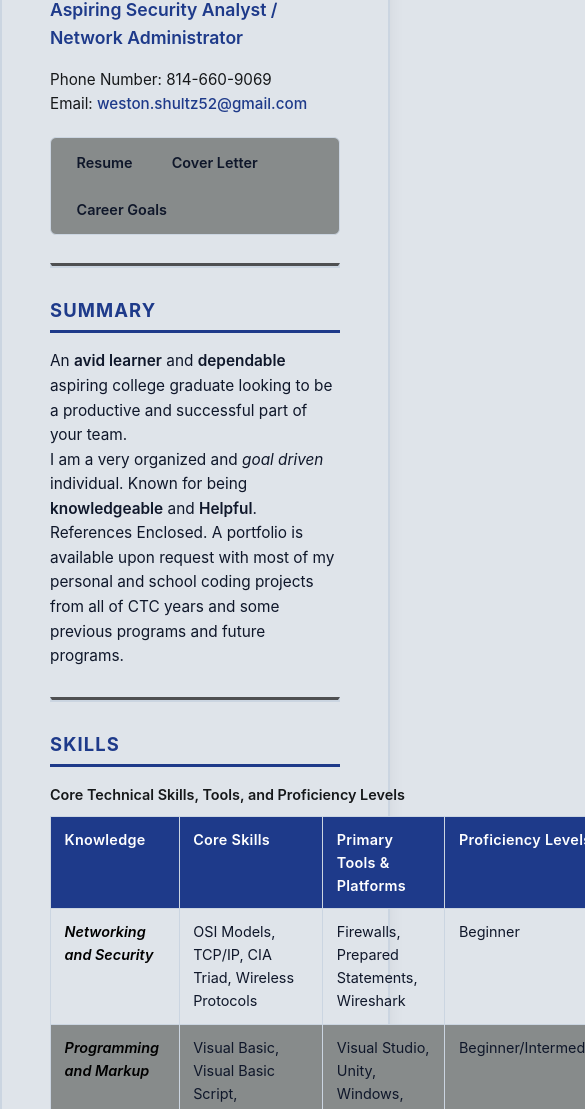
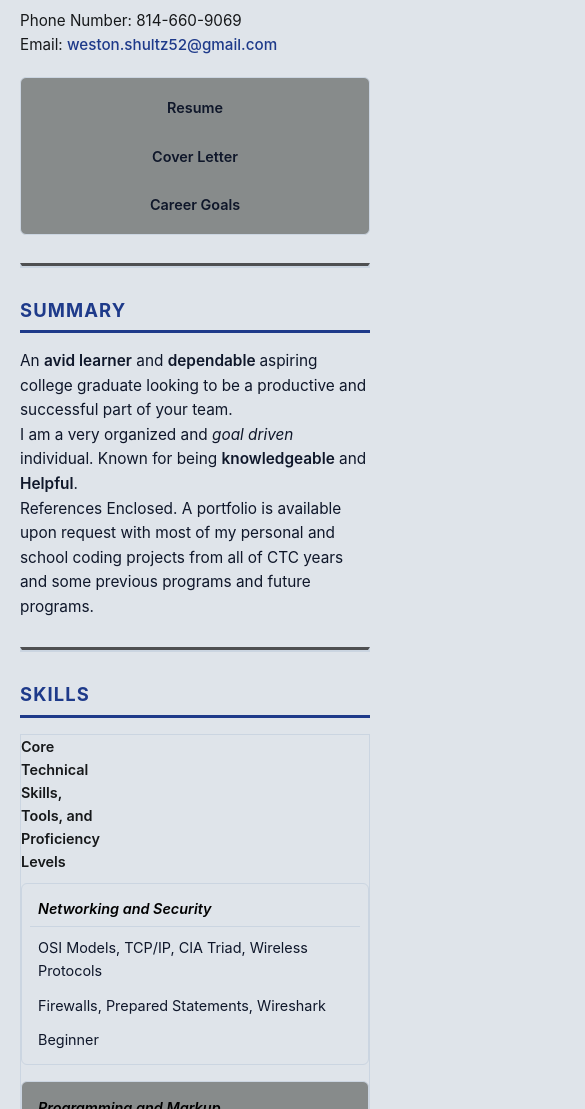
Before and after one commit to deadpolicy/PA, a plain HTML site: page Resume.html in a window 390 px wide. Shown: the part 126-1235 px from the top of the page, 585 px wide, since content can reach past the window. Drawn offline with Linux system fonts and the light colour scheme.

Commit message:
Mobile friendly adjustments were made

```diff
--- a/style.css
+++ b/style.css
@@ -1,4 +1,3 @@
-
 :root
 {
   --bg-page: #dfe4ea;
@@ -33,14 +32,12 @@ body
   box-shadow: 0 4px 16px rgba(15, 23, 42, 0.06);
 }
 
-
 hr
 {
   border: 2px solid var(--border-color);
   border-top: 3px solid rgba(0, 0, 0, 0.651);
   margin: 1.75rem 0;
 }
-
 
 header
 {
@@ -61,6 +58,7 @@ header p
   margin-top: 0.4rem;
   font-size: 0.95rem;
   color: var(--text-muted);
+  overflow-wrap: break-word;
 }
 
 header p span
@@ -83,7 +81,6 @@ header a:hover
 {
   text-decoration: underline;
 }
-
 
 nav
 {
@@ -122,7 +119,6 @@ nav li a:hover
   text-decoration: none;
 }
 
-
 section h2
 {
   font-size: 1.15rem;
@@ -145,7 +141,6 @@ strong
   color: var(--text-main);
   font-weight: 600;
 }
-
 
 table
 {
@@ -196,7 +191,6 @@ tbody tr:hover
   background-color: var(--accent-light);
 }
 
-
 article
 {
   margin-bottom: 1.5rem;
@@ -219,6 +213,8 @@ article > p
   display: flex;
   justify-content: space-between;
   align-items: center;
+  flex-wrap: wrap;
+  gap: 0.35rem;
   color: var(--text-muted);
   font-size: 0.9rem;
   margin: 0.15rem 0 0.5rem 0;
@@ -260,6 +256,7 @@ main li
   display: flex;
   justify-content: space-between;
   flex-wrap: wrap;
+  gap: 0.25rem;
 }
 
 #Education > article > ul > li:first-child
@@ -274,7 +271,7 @@ main li
   font-size: 0.88rem;
 }
 
-#Education > article > ul  ul
+#Education > article > ul ul
 {
   width: 100%;
   list-style: disc;
@@ -285,7 +282,7 @@ main li
   font-weight: 400;
 }
 
-#Portfolio > article > ul  ul
+#Portfolio > article > ul ul
 {
   width: 100%;
   list-style: disc;
@@ -308,7 +305,8 @@ footer
   margin-top: 0.25rem;
   font-weight: 500;
 }
-<!-- Add mobile friendly code into the CSS file -->
+
+/* Mobile friendly code for screens 650px and smaller */
 @media (max-width: 650px)
 {
   body
@@ -317,6 +315,42 @@ footer
     padding: 1.5rem 1.25rem;
     border-radius: 0;
     border: none;
+    box-shadow: none;
+  }
+
+  header h1
+  {
+    font-size: 1.75rem;
+  }
+
+  nav ul
+  {
+    flex-direction: column;
+    gap: 0.4rem;
+  }
+
+  nav li
+  {
+    width: 100%;
+  }
+
+  nav li a
+  {
+    display: block;
+    text-align: center;
+    padding: 0.6rem 0.85rem;
+  }
+
+  article > p
+  {
+    flex-direction: column;
+    align-items: flex-start;
+  }
+
+  #Education > article > ul > li
+  {
+    flex-direction: column;
+    align-items: flex-start;
   }
 
   table, thead, tbody, th, td, tr
@@ -341,6 +375,14 @@ footer
   {
     border: none;
     padding: 0.35rem 0.5rem;
+  }
+
+  td:first-child
+  {
+    font-weight: 700;
+    color: var(--accent);
+    border-bottom: 1px solid var(--border-color);
+    margin-bottom: 0.25rem;
   }
 }
 
```
